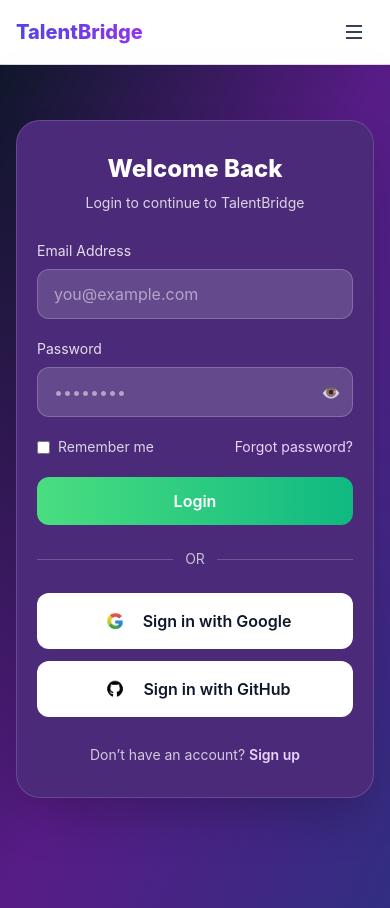
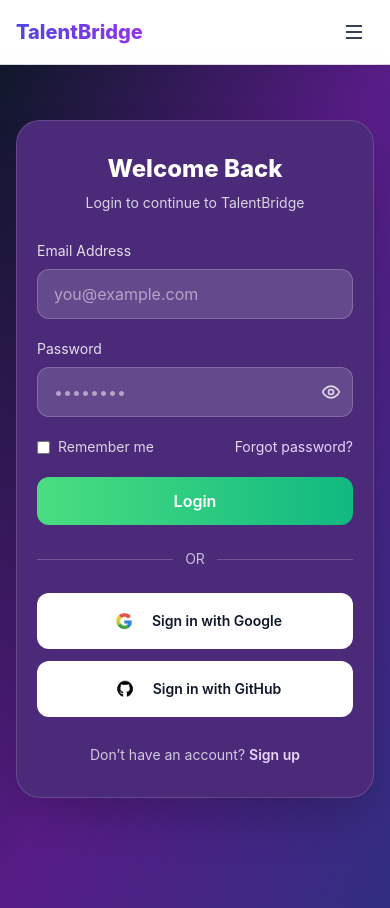
Before and after one commit to ruthwik-thotapelli/TalentBridge-Secure-Enterprise-Full-Stack-Hiring-Platform, a React (Create React App) app in the folder frontend/: page /login in a window 390 px wide. Built offline with nearby package versions, Linux system fonts and the light colour scheme; no server answers.

Commit message:
Redirect login and OAuth success to /home

```diff
--- a/frontend/src/pages/Login.jsx
+++ b/frontend/src/pages/Login.jsx
@@ -28,7 +28,6 @@
     if (state?.email) setEmail(state.email);
 
     const params = new URLSearchParams(location.search);
-
     if (params.get("verified") === "1") {
       setSuccess("Email verified successfully ✅ Now you can login.");
     }
@@ -38,7 +37,8 @@
     } else if (state?.success || state?.email) {
       navigate("/login", { replace: true, state: {} });
     }
-  }, [location, navigate]);
+    // eslint-disable-next-line react-hooks/exhaustive-deps
+  }, []);
 
   const handleSubmit = async (e) => {
     e.preventDefault();
@@ -48,10 +48,7 @@
 
     try {
       await loginUser(email.trim(), password.trim());
-
-      // ✅ redirect to Home.jsx
-      navigate("/");
-
+      navigate("/home");
     } catch (err) {
       setError(err.response?.data?.message || err.message || "Login failed");
     } finally {
@@ -69,13 +66,9 @@
 
   return (
     <div className="min-h-screen flex items-start justify-center bg-gradient-to-br from-slate-900 via-purple-900 to-indigo-900 px-4 sm:px-6 py-10 sm:py-16 lg:py-20 text-white overflow-x-hidden">
-
       <div className="w-full max-w-md bg-[#4b2a79] border border-white/15 rounded-3xl shadow-2xl px-5 sm:px-8 lg:px-10 py-8 sm:py-10 mt-4 sm:mt-6">
-
         <div className="text-center mb-7 sm:mb-8">
-          <h1 className="text-2xl sm:text-3xl font-extrabold mb-2">
-            Welcome Back
-          </h1>
+          <h1 className="text-2xl sm:text-3xl font-extrabold mb-2">Welcome Back</h1>
           <p className="text-sm sm:text-base text-white/80">
             Login to continue to TalentBridge
           </p>
@@ -94,12 +87,8 @@
         )}
 
         <form onSubmit={handleSubmit} className="space-y-5 sm:space-y-6">
-
           <div>
-            <label className="block text-sm mb-2 text-white/85">
-              Email Address
-            </label>
-
+            <label className="block text-sm mb-2 text-white/85">Email Address</label>
             <input
               type="email"
               value={email}
@@ -111,9 +100,7 @@
           </div>
 
           <div>
-            <label className="block text-sm mb-2 text-white/85">
-              Password
-            </label>
+            <label className="block text-sm mb-2 text-white/85">Password</label>
 
             <div className="relative">
               <input
@@ -129,14 +116,46 @@
                 type="button"
                 onClick={() => setShowPassword((s) => !s)}
                 className="absolute right-3 top-1/2 -translate-y-1/2 text-white/80 hover:text-white transition"
+                aria-label={showPassword ? "Hide password" : "Show password"}
               >
-                {showPassword ? "🙈" : "👁️"}
+                {showPassword ? (
+                  <svg
+                    xmlns="http://www.w3.org/2000/svg"
+                    width="20"
+                    height="20"
+                    viewBox="0 0 24 24"
+                    fill="none"
+                    stroke="currentColor"
+                    strokeWidth="2"
+                    strokeLinecap="round"
+                    strokeLinejoin="round"
+                  >
+                    <path d="M10.58 10.58a2 2 0 0 0 2.83 2.83" />
+                    <path d="M9.88 5.09A10.43 10.43 0 0 1 12 5c5 0 9.27 3.11 11 7-1 2.34-2.73 4.31-4.84 5.58" />
+                    <path d="M6.61 6.61A13.53 13.53 0 0 0 1 12c1.73 3.89 6 7 11 7a10.43 10.43 0 0 0 2.12-.21" />
+                    <line x1="2" y1="2" x2="22" y2="22" />
+                  </svg>
+                ) : (
+                  <svg
+                    xmlns="http://www.w3.org/2000/svg"
+                    width="20"
+                    height="20"
+                    viewBox="0 0 24 24"
+                    fill="none"
+                    stroke="currentColor"
+                    strokeWidth="2"
+                    strokeLinecap="round"
+                    strokeLinejoin="round"
+                  >
+                    <path d="M2 12s3-7 10-7 10 7 10 7-3 7-10 7-10-7-10-7Z" />
+                    <circle cx="12" cy="12" r="3" />
+                  </svg>
+                )}
               </button>
             </div>
           </div>
 
           <div className="flex items-center justify-between gap-3 text-sm">
-
             <label className="flex items-center gap-2 text-white/80">
               <input type="checkbox" className="accent-purple-300" />
               <span className="whitespace-nowrap">Remember me</span>
@@ -149,7 +168,6 @@
             >
               Forgot password?
             </button>
-
           </div>
 
           <button
@@ -161,7 +179,6 @@
           >
             {loading ? "Logging in..." : "Login"}
           </button>
-
         </form>
 
         <div className="flex items-center my-6 sm:my-7">
@@ -171,25 +188,23 @@
         </div>
 
         <div className="space-y-3">
-
           <button
             type="button"
             onClick={handleGoogle}
-            className="w-full py-3 rounded-xl bg-white text-slate-900 font-semibold flex items-center justify-center gap-3 hover:bg-slate-100 transition"
+            className="w-full py-3 rounded-xl bg-white text-slate-900 font-semibold flex items-center justify-center gap-3 hover:bg-slate-100 transition text-sm sm:text-base"
           >
-            <img src={googleLogo} alt="Google" className="w-8 h-8 object-contain"/>
+            <img src={googleLogo} alt="Google" className="w-8 h-8 object-contain" />
             Sign in with Google
           </button>
 
           <button
             type="button"
             onClick={handleGithub}
-            className="w-full py-3 rounded-xl bg-white text-slate-900 font-semibold flex items-center justify-center gap-3 hover:bg-slate-100 transition"
+            className="w-full py-3 rounded-xl bg-white text-slate-900 font-semibold flex items-center justify-center gap-3 hover:bg-slate-100 transition text-sm sm:text-base"
           >
-            <img src={githubLogo} alt="GitHub" className="w-8 h-8 object-contain"/>
+            <img src={githubLogo} alt="GitHub" className="w-8 h-8 object-contain" />
             Sign in with GitHub
           </button>
-
         </div>
 
         <p className="text-center text-sm text-white/75 mt-7">
@@ -202,7 +217,6 @@
             Sign up
           </button>
         </p>
-
       </div>
     </div>
   );
--- a/frontend/src/pages/OAuthSuccess.jsx
+++ b/frontend/src/pages/OAuthSuccess.jsx
@@ -40,7 +40,7 @@
           localStorage.setItem("currentUser", JSON.stringify(realUser));
         }
 
-        navigate("/", { replace: true }); // ✅ go to home page
+        navigate("/home", { replace: true });
       } catch (err) {
         console.error("OAuth /profile/me failed:", err?.response?.data || err.message);
         setError("OAuth login succeeded, but profile fetch failed.");
```
